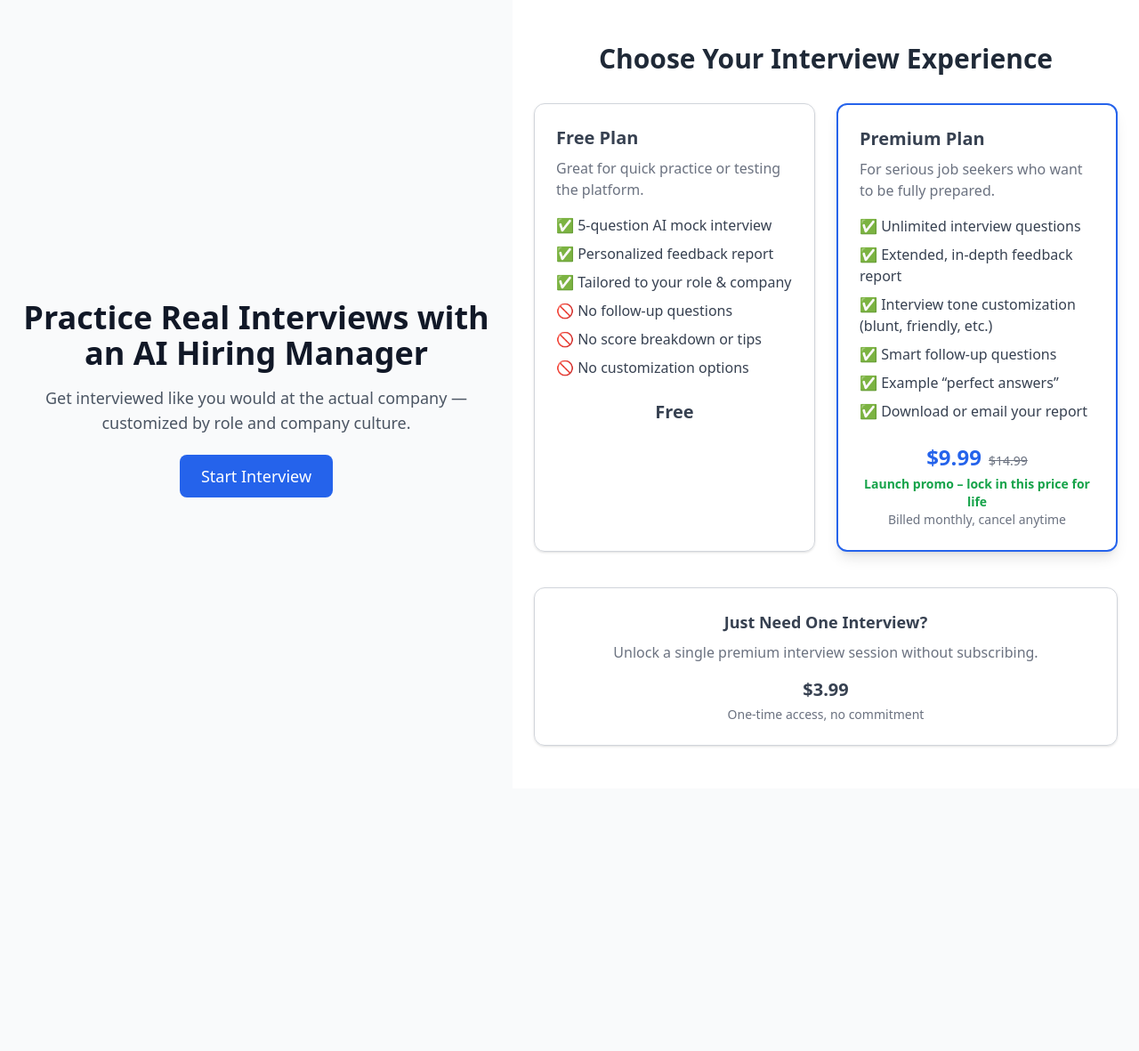
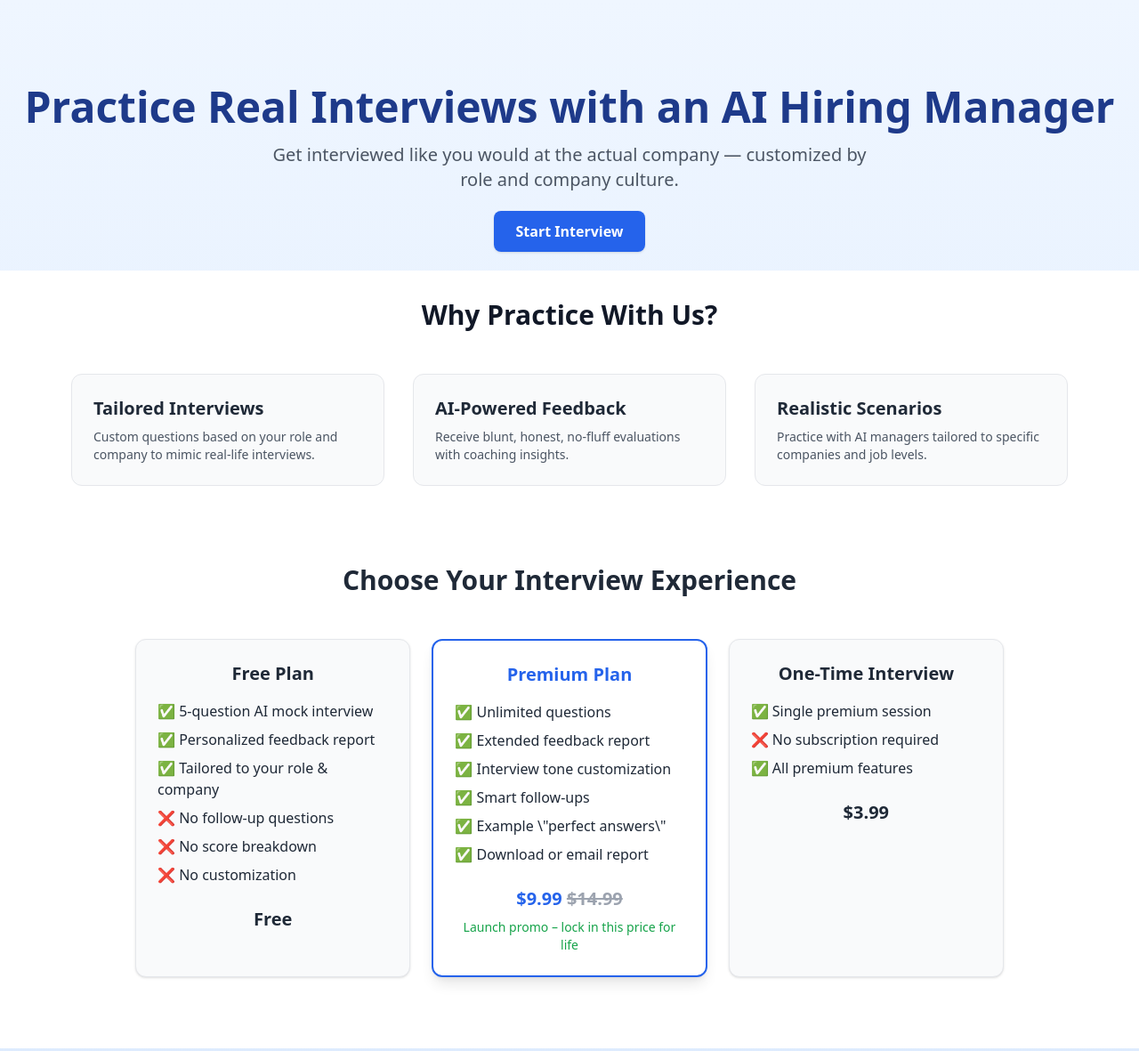
Before and after one commit to marcoidrovoo/ai-interview-tool, a plain HTML site: page index.html in a window 1280 px wide. Shown: the top 1181 px of the page at 89% size. Before the commit the page ends 886 px from the top, so only its background shows below. Drawn offline with nearby package versions, Linux system fonts and the light colour scheme.

Commit message:
Upload MVP progress: frontend chat, backend OpenAI, pricing plans

```diff
--- a/index.html
+++ b/index.html
@@ -3,77 +3,105 @@
   <head>
     <meta charset="UTF-8" />
     <meta name="viewport" content="width=device-width, initial-scale=1.0" />
-    <title>AI Interview Practice</title>
+    <title>AI Interview Prep</title>
     <script src="https://cdn.tailwindcss.com"></script>
   </head>
-  <body class="bg-gray-50 flex items-center justify-center min-h-screen">
-    <div class="text-center p-6 max-w-xl mx-auto">
-      <h1 class="text-4xl font-bold text-gray-900 mb-4">
+  <body class="bg-gradient-to-b from-blue-50 to-blue-100 min-h-screen text-gray-800 font-sans">
+    <!-- Hero Section -->
+    <section class="text-center pt-24 pb-8 px-4">
+      <h1 class="text-4xl md:text-5xl font-bold text-blue-900 mb-4">
         Practice Real Interviews with an AI Hiring Manager
       </h1>
-      <p class="text-lg text-gray-600 mb-8">
+      <p class="text-lg md:text-xl text-gray-600 max-w-2xl mx-auto mb-8">
         Get interviewed like you would at the actual company — customized by role and company culture.
       </p>
-      <a
-        href="setup.html"
-        class="bg-blue-600 text-white px-6 py-3 rounded-lg text-lg hover:bg-blue-700 transition"
-      >
+      <a href="setup.html" class="bg-blue-600 hover:bg-blue-700 text-white font-semibold py-3 px-6 rounded-lg shadow transition duration-300">
         Start Interview
       </a>
+
+    </section>
+  </body>
+
+
+  <section class="bg-white pt-8 pb-2">
+    <h2 class="text-3xl font-bold text-center text-gray-900 mb-12">Why Practice With Us?</h2>
+    <div class="grid md:grid-cols-3 gap-8 max-w-6xl mx-auto px-4">
+      <div class="bg-gray-50 p-6 rounded-xl border hover:shadow-lg transition">
+        <h3 class="text-xl font-semibold text-gray-800 mb-2">Tailored Interviews</h3>
+        <p class="text-gray-600 text-sm">Custom questions based on your role and company to mimic real-life interviews.</p>
       </div>
-    <!-- PRICING SECTION -->
-<div class="bg-white py-12 px-6 max-w-4xl mx-auto">
-  <h2 class="text-3xl font-bold text-center text-gray-800 mb-8">Choose Your Interview Experience</h2>
+      <div class="bg-gray-50 p-6 rounded-xl border hover:shadow-lg transition">
+        <h3 class="text-xl font-semibold text-gray-800 mb-2">AI-Powered Feedback</h3>
+        <p class="text-gray-600 text-sm">Receive blunt, honest, no-fluff evaluations with coaching insights.</p>
+      </div>
+      <div class="bg-gray-50 p-6 rounded-xl border hover:shadow-lg transition">
+        <h3 class="text-xl font-semibold text-gray-800 mb-2">Realistic Scenarios</h3>
+        <p class="text-gray-600 text-sm">Practice with AI managers tailored to specific companies and job levels.</p>
+      </div>
+    </div>
+  </section>
 
-  <div class="grid grid-cols-1 md:grid-cols-2 gap-6">
+   <!-- Pricing Section -->
+<section id="plans" class="py-20 bg-white">
+  <div class="max-w-5xl mx-auto px-6 text-center">
+    <h2 class="text-3xl font-bold mb-12">Choose Your Interview Experience</h2>
+    <div class="grid grid-cols-1 md:grid-cols-3 gap-6">
+
       <!-- Free Plan -->
-    <div class="border border-gray-300 rounded-xl p-6 shadow">
-      <h3 class="text-xl font-semibold text-gray-700 mb-2">Free Plan</h3>
-      <p class="text-gray-500 mb-4">Great for quick practice or testing the platform.</p>
-      <ul class="text-gray-700 space-y-2 mb-6">
+      <div class="border rounded-xl p-6 bg-gray-50 shadow">
+        <h3 class="text-xl font-bold mb-4">Free Plan</h3>
+        <ul class="text-left mb-6 space-y-2">
           <li>✅ 5-question AI mock interview</li>
           <li>✅ Personalized feedback report</li>
           <li>✅ Tailored to your role & company</li>
-        <li>🚫 No follow-up questions</li>
-        <li>🚫 No score breakdown or tips</li>
-        <li>🚫 No customization options</li>
+          <li>❌ No follow-up questions</li>
+          <li>❌ No score breakdown</li>
+          <li>❌ No customization</li>
         </ul>
-      <div class="text-center">
-        <span class="text-xl font-bold text-gray-700">Free</span>
-      </div>
+        <p class="text-xl font-bold">Free</p>
       </div>
 
       <!-- Premium Plan -->
-    <div class="border-2 border-blue-600 rounded-xl p-6 shadow-lg">
-      <h3 class="text-xl font-semibold text-gray-700 mb-2">Premium Plan</h3>
-      <p class="text-gray-500 mb-4">For serious job seekers who want to be fully prepared.</p>
-      <ul class="text-gray-700 space-y-2 mb-6">
-        <li>✅ Unlimited interview questions</li>
-        <li>✅ Extended, in-depth feedback report</li>
-        <li>✅ Interview tone customization (blunt, friendly, etc.)</li>
-        <li>✅ Smart follow-up questions</li>
-        <li>✅ Example “perfect answers”</li>
-        <li>✅ Download or email your report</li>
+      <div class="border-2 border-blue-600 rounded-xl p-6 bg-white shadow-lg">
+        <h3 class="text-xl font-bold mb-4 text-blue-600">Premium Plan</h3>
+        <ul class="text-left mb-6 space-y-2">
+          <li>✅ Unlimited questions</li>
+          <li>✅ Extended feedback report</li>
+          <li>✅ Interview tone customization</li>
+          <li>✅ Smart follow-ups</li>
+          <li>✅ Example \"perfect answers\"</li>
+          <li>✅ Download or email report</li>
         </ul>
+        <p class="text-xl font-bold text-blue-600 mb-2">$9.99 <span class="line-through text-gray-400">$14.99</span></p>
+        <p class="text-sm text-green-600">Launch promo – lock in this price for life</p>
+      </div>
 
-      <div class="text-center">
-        <div class="mb-1">
-          <span class="text-2xl font-bold text-blue-600">$9.99</span>
-          <span class="text-sm text-gray-500 ml-1 line-through">$14.99</span>
+      <!-- One-Time Plan -->
+      <div class="border rounded-xl p-6 bg-gray-50 shadow">
+        <h3 class="text-xl font-bold mb-4">One-Time Interview</h3>
+        <ul class="text-left mb-6 space-y-2">
+          <li>✅ Single premium session</li>
+          <li>❌ No subscription required</li>
+          <li>✅ All premium features</li>
+        </ul>
+        <p class="text-xl font-bold">$3.99</p>
       </div>
-        <p class="text-sm text-green-600 font-semibold">Launch promo – lock in this price for life</p>
-        <p class="text-sm text-gray-500">Billed monthly, cancel anytime</p>
+
     </div>
   </div>
+</section>
+
+
+<footer class="bg-white border-t mt-16 py-6 text-center text-gray-600 text-sm">
+  <div class="flex flex-col items-center space-y-2">
+    <p>© 2025 AI Interview Prep. All rights reserved.</p>
+    <div class="space-x-4">
+      <a href="#" class="hover:text-blue-600">About</a>
+      <a href="#" class="hover:text-blue-600">Privacy</a>
+      <a href="#" class="hover:text-blue-600">Contact</a>
     </div>
-
-  <!-- One-Time Purchase Box -->
-  <div class="mt-10 text-center border border-gray-300 rounded-xl p-6 shadow">
-    <h3 class="text-lg font-semibold text-gray-700 mb-2">Just Need One Interview?</h3>
-    <p class="text-gray-500 mb-4">Unlock a single premium interview session without subscribing.</p>
-    <div class="text-xl font-bold text-gray-700 mb-1">$3.99</div>
-    <p class="text-sm text-gray-500">One-time access, no commitment</p>
   </div>
+</footer>
 
   </body>
 </html>
```
Also changed, not shown: interview.html (+68 -57 lines), setup.html (+37 -1 lines). Lines whose indentation alone changed are shown as unchanged.
